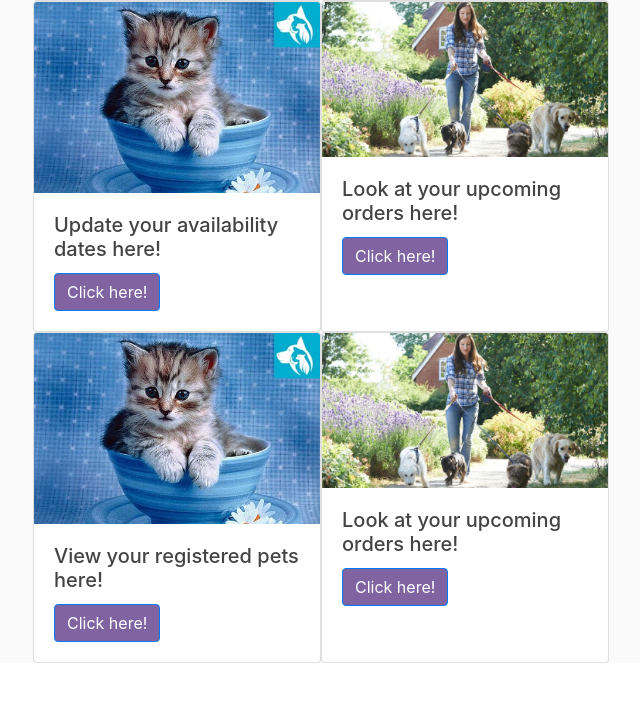
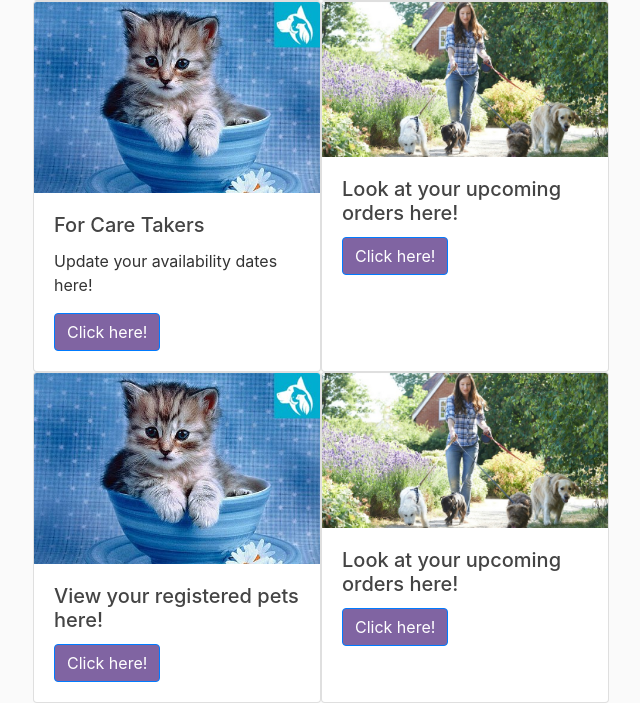
Before and after one commit to yh-ng/CS2102-AY2021S1-Group51, a Flask app: page / in a window 1280 px wide. Shown: the part 1314-2017 px from the top of the page, without its empty margins (37-677 px from the left). Before the commit the page ends 1977 px from the top, so only its background shows below. Run offline with Flask 2, Linux system fonts and the light colour scheme; some libraries are stand-ins or nearby versions.

Commit message:
added a link for caretaker to update availabilty

```diff
--- a/FlaskApp/templates/home.html
+++ b/FlaskApp/templates/home.html
@@ -55,8 +55,9 @@
   <div class="card" style="width: 18rem;">
   <img src="static/images/petimage4.jpg" class="card-img-top">
   <div class="card-body">
-    <h5 class="card-title">Update your availability dates here!</h5>
-    <a href="http://www.google.com" class="btn btn-primary">Click here!</a>
+    <h5 class="card-title">For Care Takers</h5>
+    <p>Update your availability dates here!</p>
+    <a href="{{ url_for('view.caretaker_update_availability')}}" class="btn btn-primary">Click here!</a>
   </div>
   </div>
   <div class="card" style="width: 18rem;">
```
